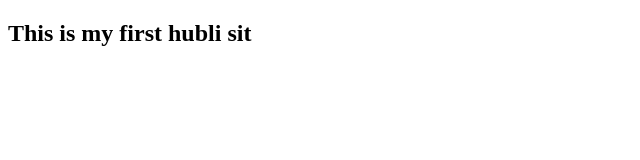
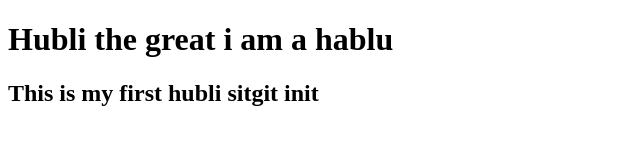
Before and after one commit to zoha1985/iam-ahublu, a plain HTML site: page index.html in a window 1280 px wide. Shown: the whole page, without its empty margins (0-640 px from the left). Drawn offline with Linux system fonts and the light colour scheme.

Commit message:
secound change

```diff
--- a/index.html
+++ b/index.html
@@ -6,6 +6,7 @@
     <title>Document</title>
 </head>
 <body>
-    <h2>This is my first hubli sit</h2>
+    <h1>Hubli the great i am a hablu</h1>
+    <h2>This is my first hubli sitgit init</h2>
 </body>
 </html>
```
